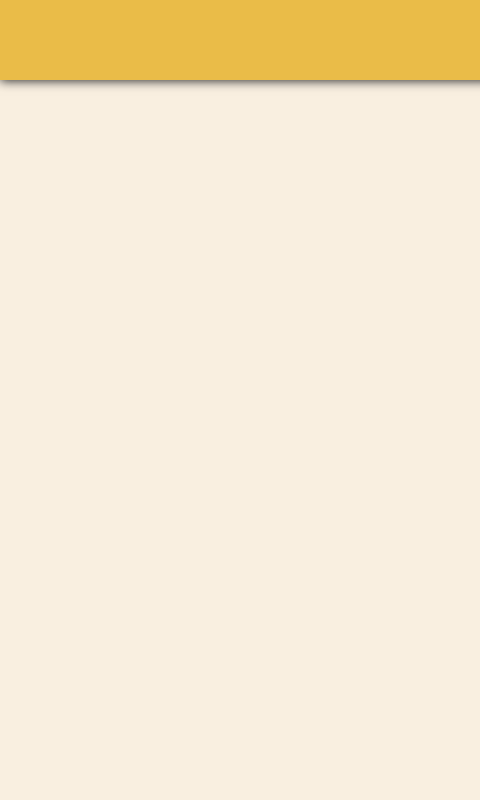
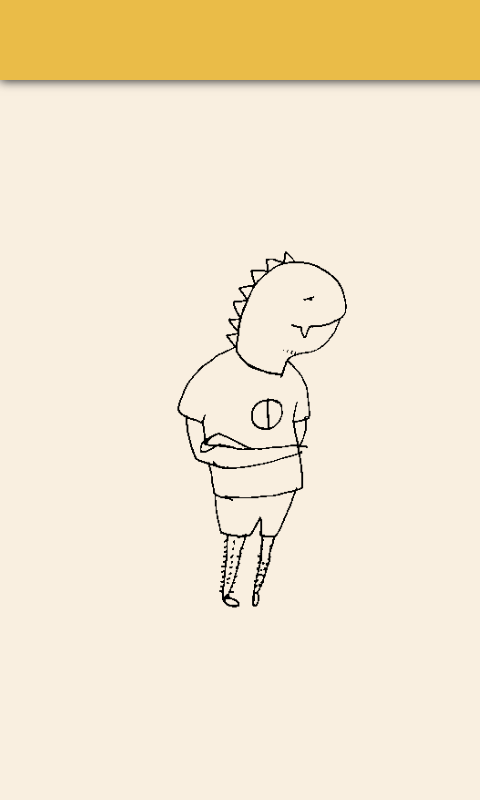
Before and after one commit to CafeBeit/CafeBeit.github.io, a plain HTML site: page index.html in a window 1280 px wide. Shown: the top 800 px of the page, 0-480 px from the left. Drawn offline with nearby package versions, Linux system fonts and the light colour scheme; a web font is replaced by a local one.

Commit message:
added dino background

```diff
--- a/css/site.scss
+++ b/css/site.scss
@@ -20,7 +20,10 @@ html,
 body {
   width: 100%;
   font-size: 100%;
-  background: $cream;
+  background: url("../content/dino.png")$cream;
+  background-size: 16%;
+  background-repeat: no-repeat;
+  background-position: 15% 8%;
   color: $black;
 }
 
```
Also changed, not shown: content/dino.png (added), css/site.css, 1 other file.
